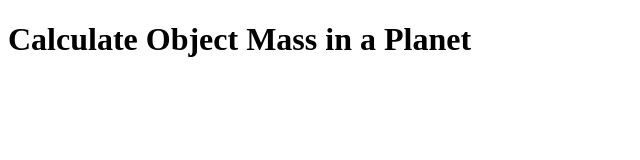
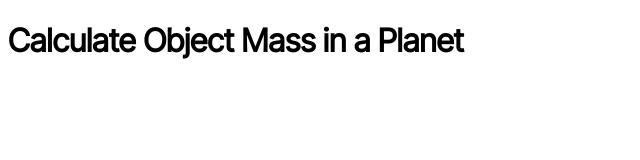
Before and after one commit to rediahmds/Day-24-Mini-Project-Object-in-a-Planet, a plain HTML site: page index.html in a window 1280 px wide. Shown: the whole page, without its empty margins (0-640 px from the left). Drawn offline with Linux system fonts and the light colour scheme.

Commit message:
Set font family style

```diff
--- a/style/style.css
+++ b/style/style.css
@@ -1,3 +1,4 @@
+@import url('https://fonts.googleapis.com/css2?family=Inter+Tight&display=swap');
 * {
-
+  font-family: 'Inter Tight', 'Segoe UI', sans-serif;
 }
```
